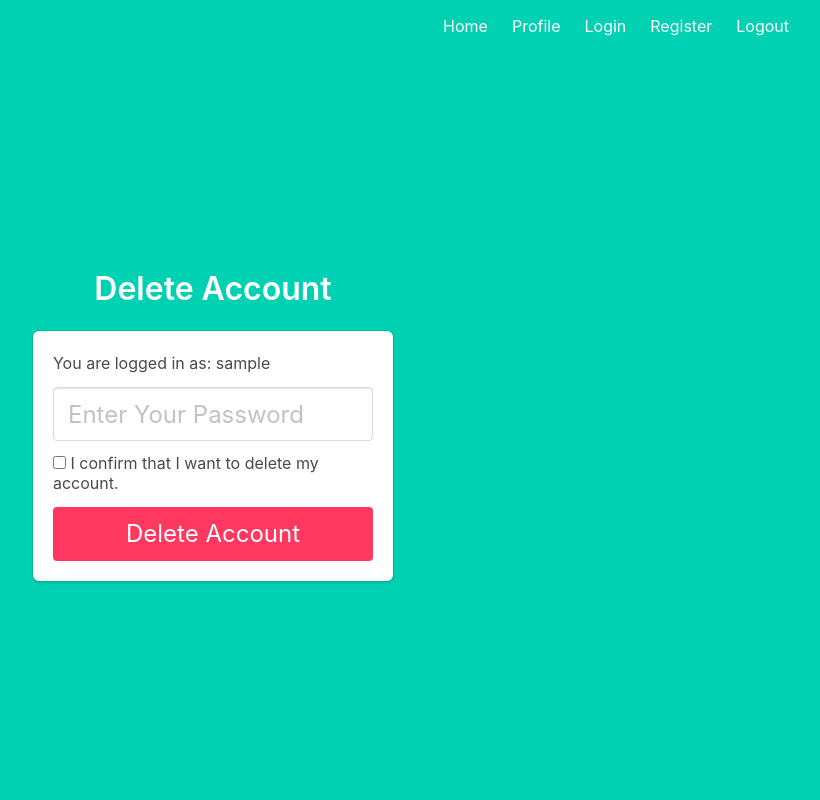
After one commit to zhenweigc/COMS4111_Project, a Flask app: page /delete in a window 1280 px wide. The commit adds this page. Shown: the whole page, without its empty margins (427-1247 px from the left). Run offline with Flask 3, Linux system fonts and the light colour scheme; the visitor is signed in with stand-in values (Sample User, id 1); parts of the project's set-up code (start-up, migrations or seed data) failed here and were passed over.

Commit message:
Added account deletion function.

```diff
--- a/server.py
+++ b/server.py
@@ -313,6 +313,51 @@ def register():
 def info():
     return render_template('info.html');
 
+@app.route('/delete', methods=['GET', 'POST'])
+def delete():
+    if session.get('username') is None:
+        flash('You have not logged in.', 'error');
+        return redirect('info');
+
+    if request.method == 'GET':
+        return render_template('delete.html', current_user = session.get('username'));
+    elif request.method == 'POST':
+        confirmation = (request.form.get('confirm-deletion') == 'on');
+        if not confirmation:
+            flash('You have to click the confirm checkbox', 'error');
+            return render_template('delete.html', current_user = session.get('username'));
+        password = request.form['password'];
+        auth = False;
+        fetched_user = g.conn.execute(text('select * from users where username = :usn'),
+                {'usn':session.get('username')}).fetchone();
+        salt = None;
+        pw = None;
+        if fetched_user is not None:
+            salt = fetched_user[1];
+            salted = password + salt;
+            hashed = hashlib.sha256(salted.encode()).hexdigest();
+            if (hashed == fetched_user[2]):
+                auth = True;
+        else:
+            print('major exception');
+            flash('Failure', 'error');
+            session.clear();
+            return redirect('login');
+
+        if auth:
+            #Begin deletion.
+            stmt = users.delete().where(users.c.username == session.get('username'));
+            print(stmt);
+            g.conn.execute(stmt);
+            g.conn.commit();
+            session.clear();
+            flash('Account deleted.');
+            return redirect('info');
+        else:
+            flash('Incorrect password', 'error');
+            return render_template('delete.html', current_user = session.get('username'));
+
+
 if __name__ == "__main__":
 	import click
 
--- /dev/null
+++ b/templates/delete.html
@@ -0,0 +1,44 @@
+{% extends "base.html" %}
+
+{% block content %}
+<div class="column is-4 is-offset-4">
+    <h3 class="title">Delete Account</h3>
+    <div class="box">
+        <form method="POST" action="/delete">
+
+	<div class="field">
+                <div class="control">
+                    <p class="is-size-6">You are logged in as: {{ current_user }}</p>
+                </div>
+            </div>
+
+	    <div class="field">
+                <div class="control">
+                    <input class="input is-large" type="password" name="password" placeholder="Enter Your Password">
+                </div>
+            </div>
+
+            <div class="field">
+                <div class="control">
+                    <label class="checkbox">
+                        <input type="checkbox" name="confirm-deletion">
+                        I confirm that I want to delete my account.
+                    </label>
+                </div>
+            </div>
+
+            {% with messages = get_flashed_messages(with_categories=true) %}
+                {% if messages %}
+                    <ul class=flashes>
+                        {% for category, message in messages %}
+                            <li class="{{ category }}">{{ message }}</li>
+                        {% endfor %}
+                    </ul>
+                {% endif %}
+            {% endwith %}
+
+            <button class="button is-block is-danger is-large is-fullwidth">Delete Account</button>
+        </form>
+    </div>
+</div>
+{% endblock %}
--- a/templates/profile.html
+++ b/templates/profile.html
@@ -7,6 +7,6 @@
 <div class="column is-4 is-offset-4">
 	<button class="button is-block is-info is-large is-fullwidth">Liked Games</button>
 <button class="button is-block is-info is-large is-fullwidth">Disliked Games</button>
-<button class="button is-block is-info is-large is-fullwidth">Delete Account</button>
+<button class="button is-block is-info is-large is-fullwidth" onclick="window.location.href='/delete'">Delete Account</button>
 </div>
 {% endblock %}
```
